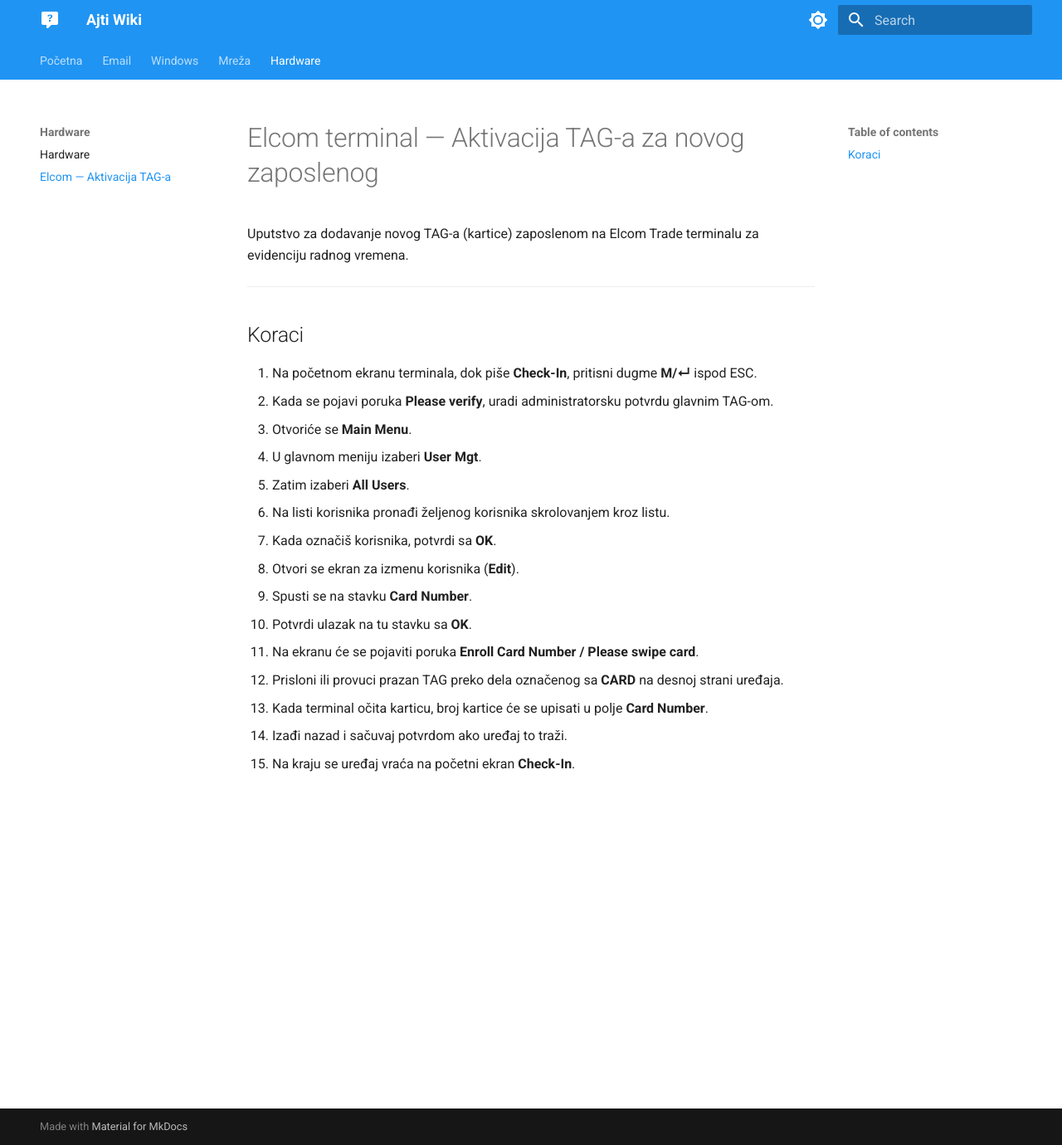
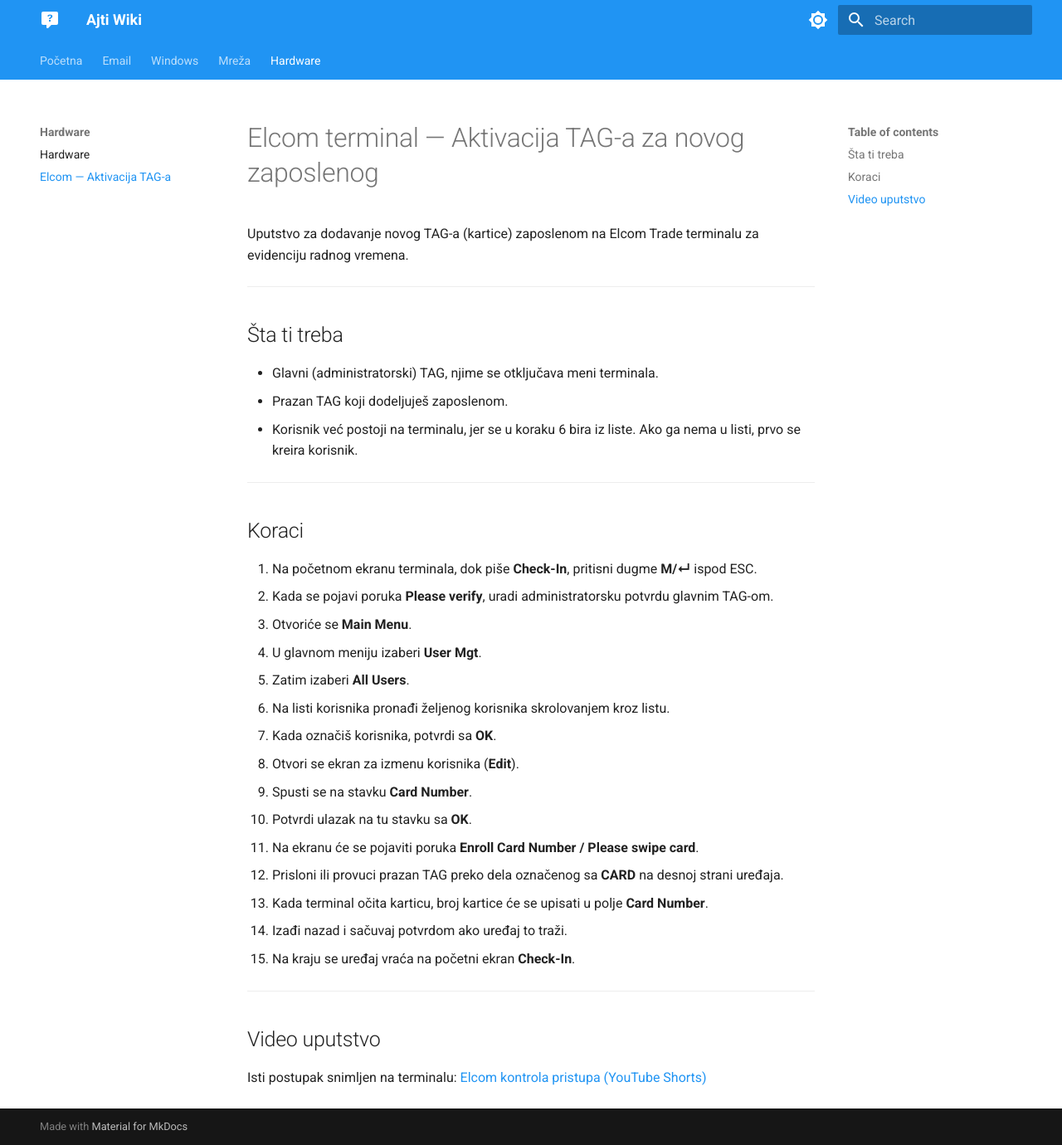
Before and after one commit to markomilutinovic/ajti-wiki, an MkDocs documentation site: the page built from docs/hardware/elcom-tag-aktivacija.md, in a window 1280 px wide and 1380 px high. Shown: the whole window at 83% size. Built offline with MkDocs 1.6.1 and Material for MkDocs 9.7.7, drawn with Linux system fonts in a browser that asks for light colours.

Commit message:
elcom tag: prerequisites block + link to Milan's video of the procedure
The 15 keypad steps were already here; what was missing is what you need
before walking to the terminal (master admin TAG, a blank TAG, the user
already on the device) and the recorded walkthrough.

Co-Authored-By: Claude Opus 5 <noreply@anthropic.com>

```diff
--- a/docs/hardware/elcom-tag-aktivacija.md
+++ b/docs/hardware/elcom-tag-aktivacija.md
@@ -1,6 +1,14 @@
 # Elcom terminal — Aktivacija TAG-a za novog zaposlenog
 
 Uputstvo za dodavanje novog TAG-a (kartice) zaposlenom na Elcom Trade terminalu za evidenciju radnog vremena.
+
+---
+
+## Šta ti treba
+
+- Glavni (administratorski) TAG, njime se otključava meni terminala.
+- Prazan TAG koji dodeljuješ zaposlenom.
+- Korisnik već postoji na terminalu, jer se u koraku 6 bira iz liste. Ako ga nema u listi, prvo se kreira korisnik.
 
 ---
 
@@ -21,3 +29,9 @@ Uputstvo za dodavanje novog TAG-a (kartice) zaposlenom na Elcom Trade terminalu
 13. Kada terminal očita karticu, broj kartice će se upisati u polje **Card Number**.
 14. Izađi nazad i sačuvaj potvrdom ako uređaj to traži.
 15. Na kraju se uređaj vraća na početni ekran **Check-In**.
+
+---
+
+## Video uputstvo
+
+Isti postupak snimljen na terminalu: [Elcom kontrola pristupa (YouTube Shorts)](https://www.youtube.com/shorts/PFMbWZbUv7s)
```
